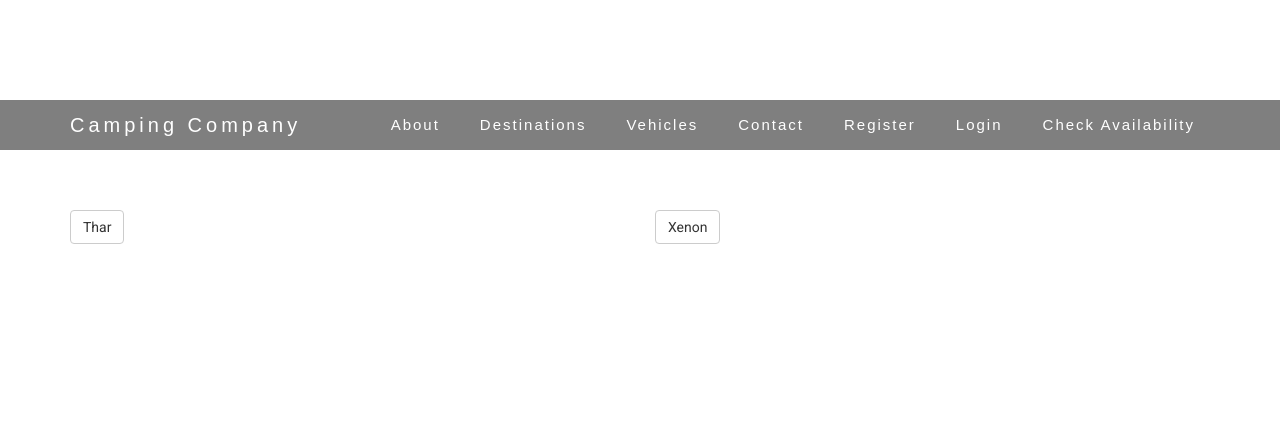
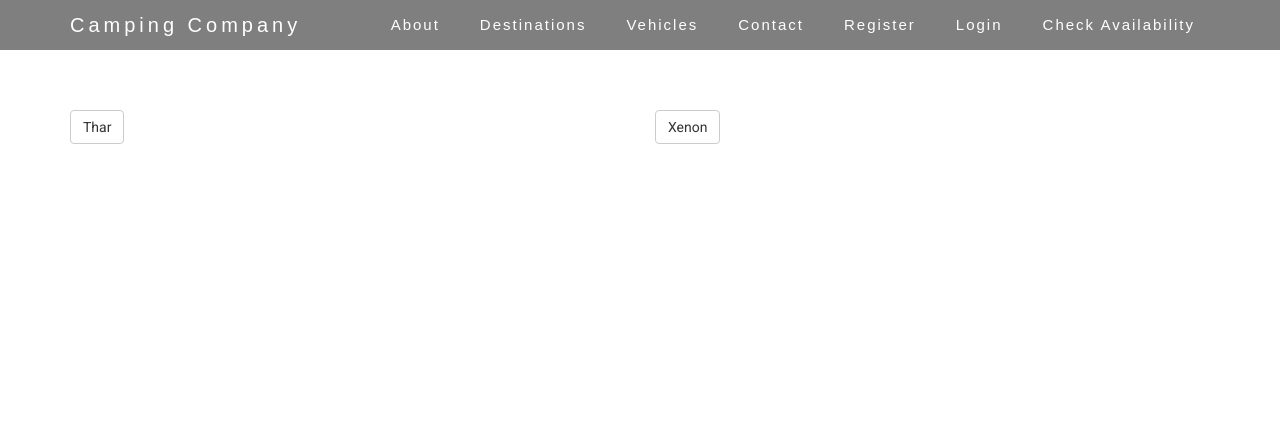
Before and after one commit to Ida0107/camping-company-1, a Django app: template camping/app/templates/app/calender.html in a window 1280 px wide. Shown: the top 443 px of the page. Run offline with Django 3.2, Linux system fonts and the light colour scheme; the template is opened without the code that fills it, so the values that code supplies are empty; some libraries are stand-ins or nearby versions.

Commit message:
fix page padding

```diff
--- a/camping/static/css/rest.css
+++ b/camping/static/css/rest.css
@@ -4,8 +4,6 @@ body {
     font-family: 'Roboto', sans-serif;
     background-size: cover;
     background-position: center;
-    padding-top: 100px;
-
 }
 
 .fix {
```
Also changed, not shown: camping/db.sqlite3.
